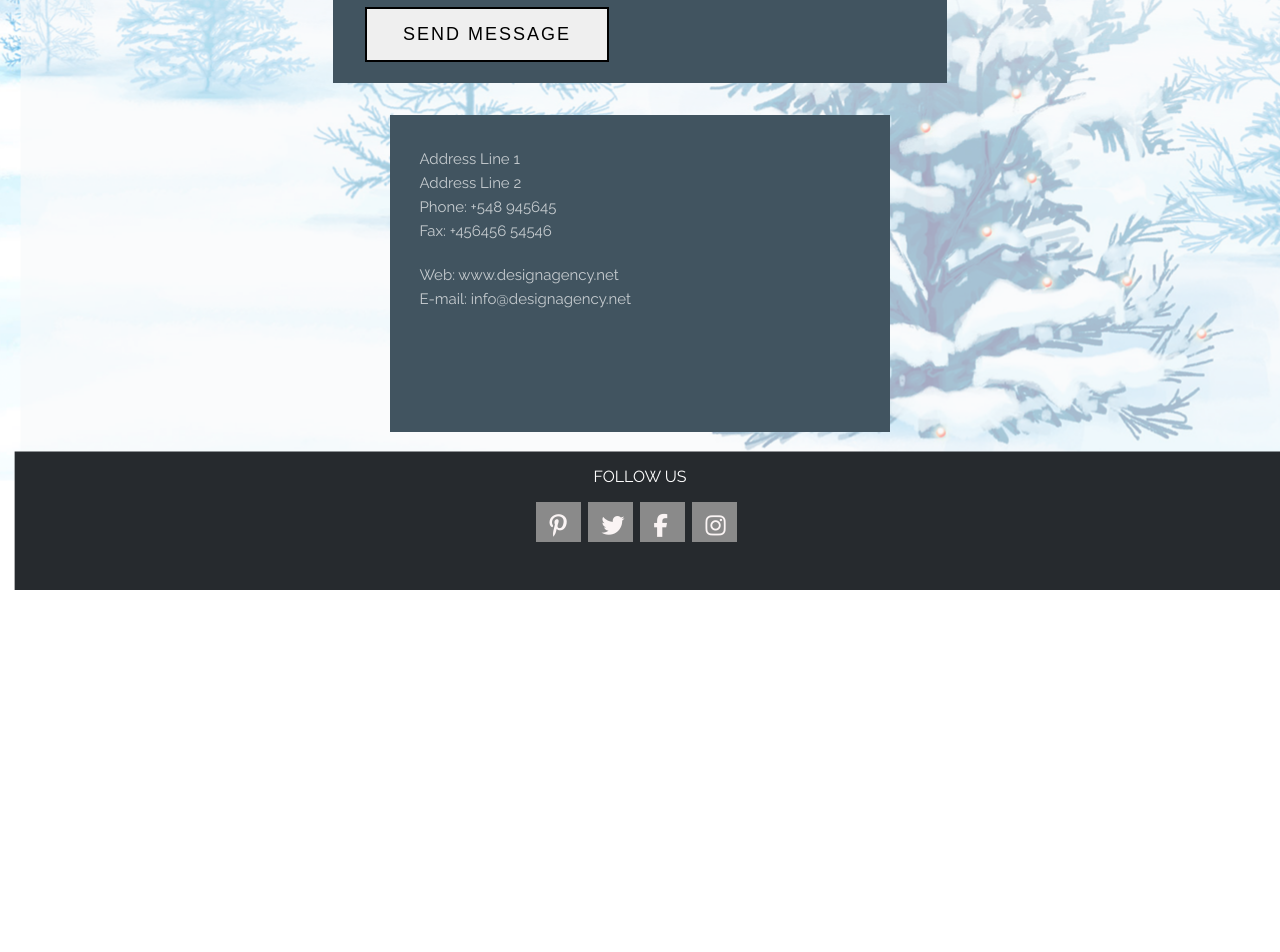
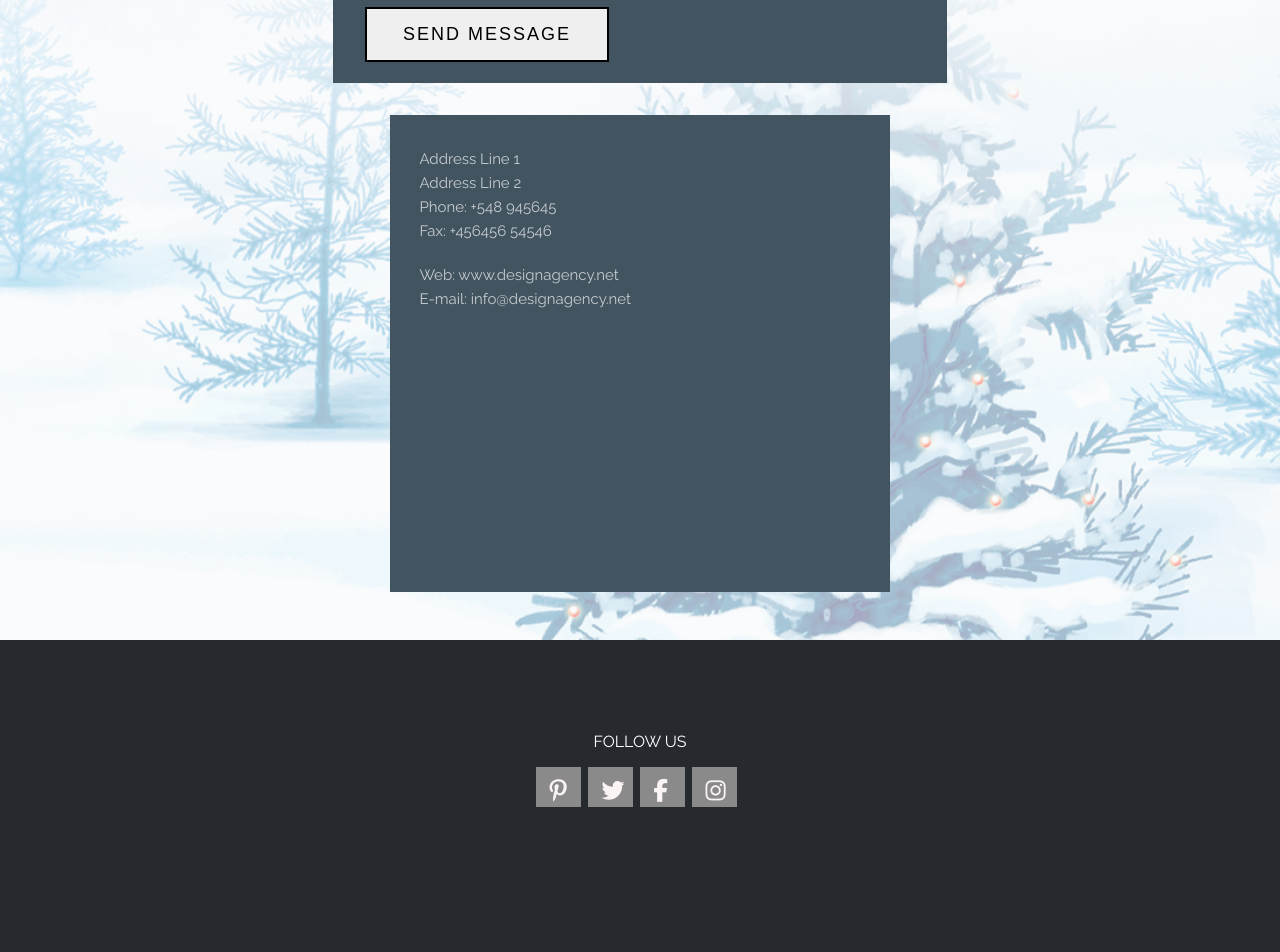
Before and after one commit to Gerakl22/TheDeathValley, a website built with webpack: page src/index.html in a window 1280 px wide. Shown: the part 5517-6469 px from the top of the page. Before the commit the page ends 6107 px from the top, so only its background shows below. Built offline with nearby package versions, Linux system fonts and the light colour scheme; files whose address does not match are found by name.

Commit message:
fix: change style footer and adaptive

```diff
--- a/src/styles/style.scss
+++ b/src/styles/style.scss
@@ -1,6 +1,6 @@
 @import "./montserrat.scss";
 @import "./merriweather.scss";
-@import './raleway.scss';
+@import "./raleway.scss";
 
 $font-normal: 400;
 $font-bold: 700;
@@ -666,14 +666,15 @@ body {
 }
 
 .footer {
-  padding: 7.5625rem 9.0625rem 9.4375rem 9.0625rem;
-  background-image: url("../assets/img/footer_bg.png");
-  background-position: 50% 38.5%;
+  background-image: url("../assets/img/footer__contact.png");
+  background-size: cover;
+  background-repeat: no-repeat;
+  background-position: center center;
 
   &__contact {
     @include flexBox;
     @include justify-content(space-evenly);
-    margin-bottom: 13rem;
+    padding: 7.5625rem 9.0625rem;
   }
 
   &__form {
@@ -749,6 +750,12 @@ body {
     height: 14rem;
   }
 
+  &__social {
+    background-image: url("../assets/img/footer__social.png");
+    background-size: cover;
+    padding: 5.5625rem 9.0625rem 9.0625rem 9.0625rem;
+  }
+
   &__title {
     font-size: 1rem;
     font-weight: 400;
@@ -795,14 +802,10 @@ body {
 
 @media (max-width: 1450px) {
   .footer {
-    background-position: 10% 15%;
-    padding: 3rem;
-
     &__contact {
       @include flex-direction(column);
       @include align-items(center);
-      margin-bottom: 0rem;
-      margin-top: 0rem;
+      padding: 3rem;
     }
 
     &__form {
@@ -814,7 +817,6 @@ body {
     &__map {
       max-width: 100%;
       margin: 0 auto;
-      margin-bottom: 2rem;
     }
 
     &__input {
@@ -828,7 +830,7 @@ body {
 
     &__yandex {
       max-width: 100%;
-      height: 5rem;
+      height: 15rem;
     }
   }
 }
@@ -838,10 +840,15 @@ body {
     font-size: 0.7rem;
     padding: 1rem;
   }
+
+  .footer__social {
+    padding: 3rem;
+  }
 }
 
-@media (max-width: 340px) {
-  .footer {
-    background-position: 10% 10%;
+@media (max-width: 380px) {
+  .footer__contact,
+  .footer__social {
+    padding: 1rem;
   }
 }
```
